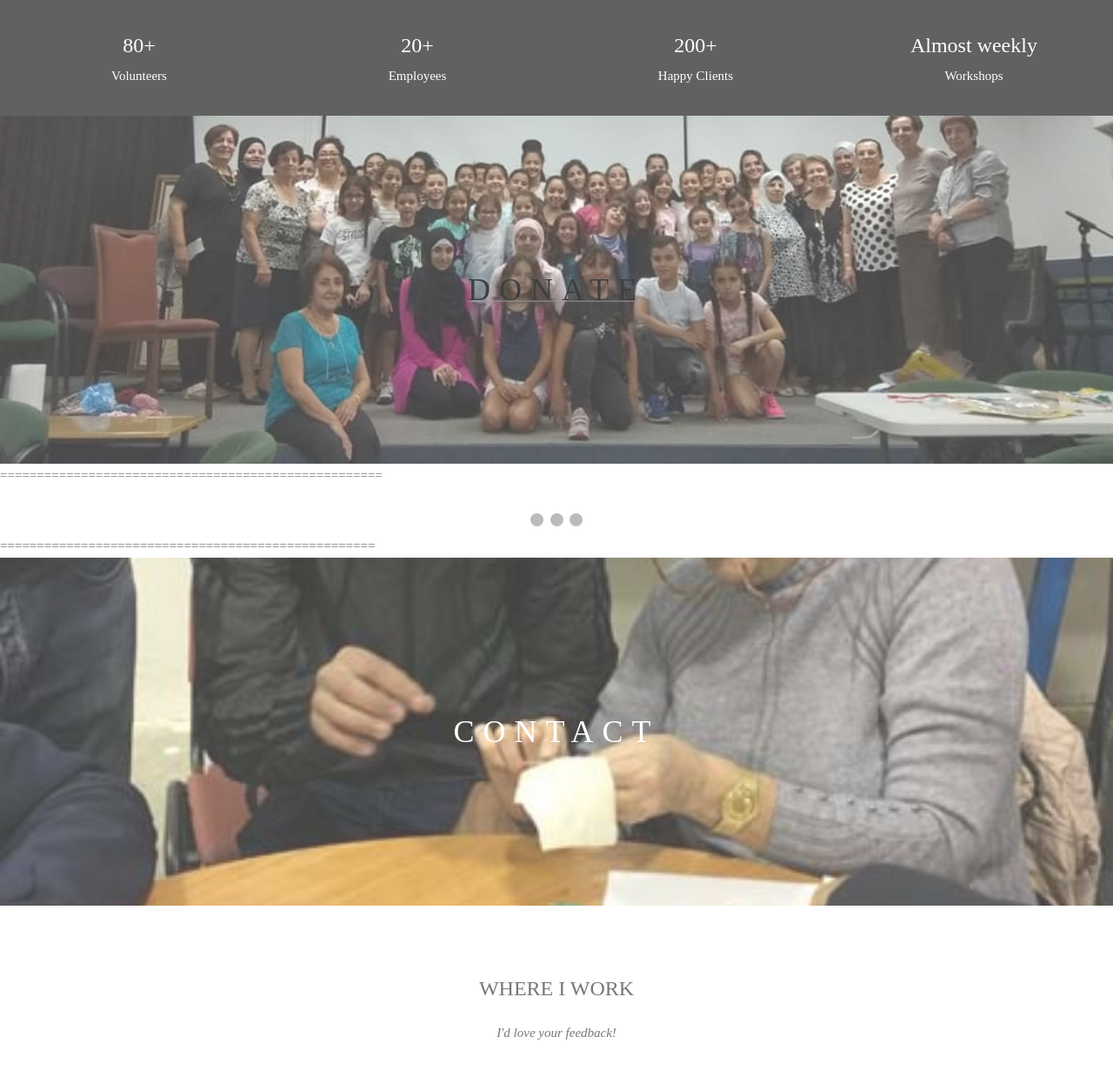
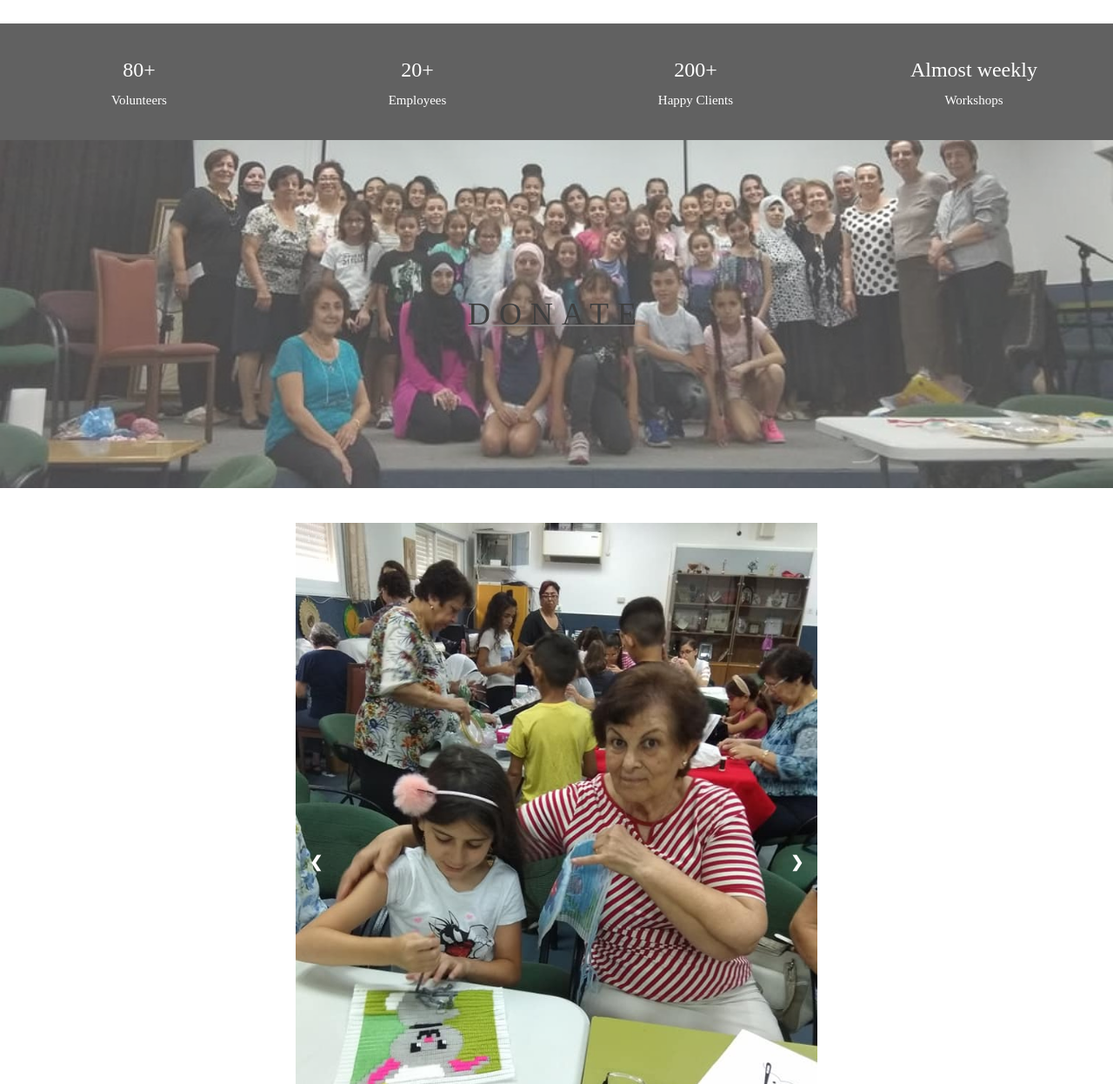
Before and after one commit to judeh20-meet/Group-Project, a Flask app: page / in a window 1280 px wide. Shown: the part 1518-2764 px from the top of the page at 87% size. Run offline with Flask 2, Linux system fonts and the light colour scheme.

Commit message:
carisol fix

```diff
--- a/static/style.css
+++ b/static/style.css
@@ -2,18 +2,20 @@
 	margin-left: auto;
 	margin-right: auto;
 }
-* {box-sizing:border-box}
+* {box-sizing: border-box}
+body {font-family: Verdana, sans-serif; margin:0}
+.mySlides {display: none}
+img {
+	vertical-align: middle;
+	width: 100%;
+	margin-top: 40px;
+}
 
 /* Slideshow container */
 .slideshow-container {
-  max-width: 1000px;
+  max-width: 600px;
   position: relative;
   margin: auto;
-}
-
-/* Hide the images by default */
-.mySlides {
-  display: none;
 }
 
 /* Next & previous buttons */
@@ -22,8 +24,8 @@
   position: absolute;
   top: 50%;
   width: auto;
+  padding: 16px;
   margin-top: -22px;
-  padding: 16px;
   color: white;
   font-weight: bold;
   font-size: 18px;
@@ -60,7 +62,7 @@
   font-size: 12px;
   padding: 8px 12px;
   position: absolute;
-  top: 0;
+  top: 40px;
 }
 
 /* The dots/bullets/indicators */
@@ -96,3 +98,8 @@
   from {opacity: .4}
   to {opacity: 1}
 }
+
+/* On smaller screens, decrease text size */
+@media only screen and (max-width: 300px) {
+  .prev, .next,.text {font-size: 11px}
+}
--- a/templates/home.html
+++ b/templates/home.html
@@ -4,7 +4,7 @@
 
 <title>Nasijona</title>
 <link rel="stylesheet" type="text/css" href="{{url_for('static',filename='style.css')}}">
-<link rel="stylesheet" type="text/css" href="{{url_for('static',filename='jsfile.js')}}">
+<meta name="viewport" content="width=device-width, initial-scale=1">
 
 <meta charset="UTF-8">
 <meta name="viewport" content="width=device-width, initial-scale=1">
@@ -150,33 +150,80 @@ In addition to the apprenticeship and workshops for youth, children and women, N
   </div>
 </div>
 
-====================================================
+
 <!-- Slideshow container -->
 <div class="slideshow-container">
 
   <!-- Full-width images with number and caption text -->
   <div class="mySlides fade">
     <div class="numbertext">1 / 3</div>
-    <img src="img1.jpg" style="width:100%">
+    <img src="static/PIC1.jpg">
     <div class="text">Caption Text</div>
   </div>
 
   <div class="mySlides fade">
     <div class="numbertext">2 / 3</div>
-    <img src="img2.jpg" style="width:100%">
+    <img src="static/PIC2.jpg">
     <div class="text">Caption Two</div>
   </div>
 
   <div class="mySlides fade">
     <div class="numbertext">3 / 3</div>
-    <img src="img3.jpg" style="width:100%">
+    <img src="static/PIC3.jpg">
     <div class="text">Caption Three</div>
   </div>
 
   <!-- Next and previous buttons -->
   <a class="prev" onclick="plusSlides(-1)">&#10094;</a>
+
   <a class="next" onclick="plusSlides(1)">&#10095;</a>
+
 </div>
+
+
+
+
+
+
+
+<script>
+var slideIndex = 1;
+showSlides(slideIndex);
+
+function plusSlides(n) {
+  showSlides(slideIndex += n);
+}
+
+function currentSlide(n) {
+  showSlides(slideIndex = n);
+}
+
+function showSlides(n) {
+  var i;
+  var slides = document.getElementsByClassName("mySlides");
+  var dots = document.getElementsByClassName("dot");
+  if (n > slides.length) {slideIndex = 1}
+  if (n < 1) {slideIndex = slides.length}
+  for (i = 0; i < slides.length; i++) {
+      slides[i].style.display = "none";
+  }
+  for (i = 0; i < dots.length; i++) {
+      dots[i].className = dots[i].className.replace(" active", "");
+  }
+  slides[slideIndex-1].style.display = "block";
+  dots[slideIndex-1].className += " active";
+}
+</script>
+
+
+
+
+
+
+
+
+
+
 <br>
 
 <!-- The dots/circles -->
@@ -185,9 +232,6 @@ In addition to the apprenticeship and workshops for youth, children and women, N
   <span class="dot" onclick="currentSlide(2)"></span>
   <span class="dot" onclick="currentSlide(3)"></span>
 </div>
-
-===================================================
-
 
 
 <!-- Modal for full size images on click-->
@@ -275,5 +319,6 @@ function toggleFunction() {
 
 </script>
 
+<link rel="stylesheet" type="text/css" href="{{url_for('static',filename='jsfile.js')}}">
 </body>
 </html>
```
